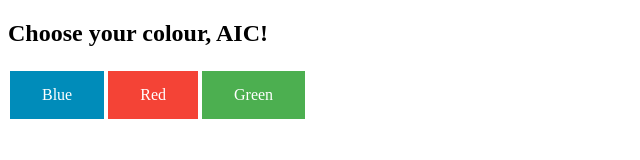
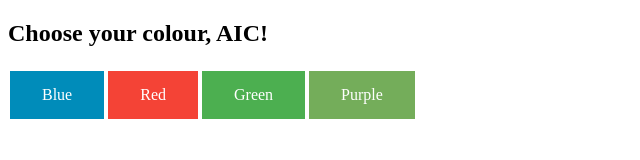
Before and after one commit to kelpielim/AIC, a plain HTML site: page index.html in a window 1280 px wide. Shown: the whole page, without its empty margins (0-640 px from the left). Drawn offline with Linux system fonts and the light colour scheme.

Commit message:
Load Page

```diff
--- a/index.html
+++ b/index.html
@@ -17,7 +17,7 @@
 .button1 {background-color: #008CBA;} /* Blue */
 .button2 {background-color: #f44336;} /* Red */
 .button3 {background-color: #4CAF50;} /* Green */
-.button5 {background-color: #74AD5A;} /* Purple */
+.button4 {background-color: #74AD5A;} /* Purple */
 </style>
 </head>
 <body>
```
